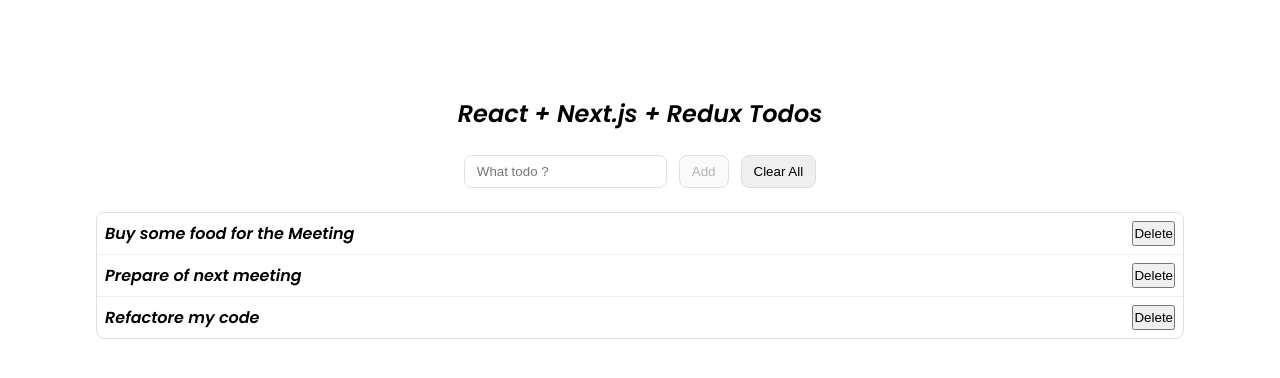
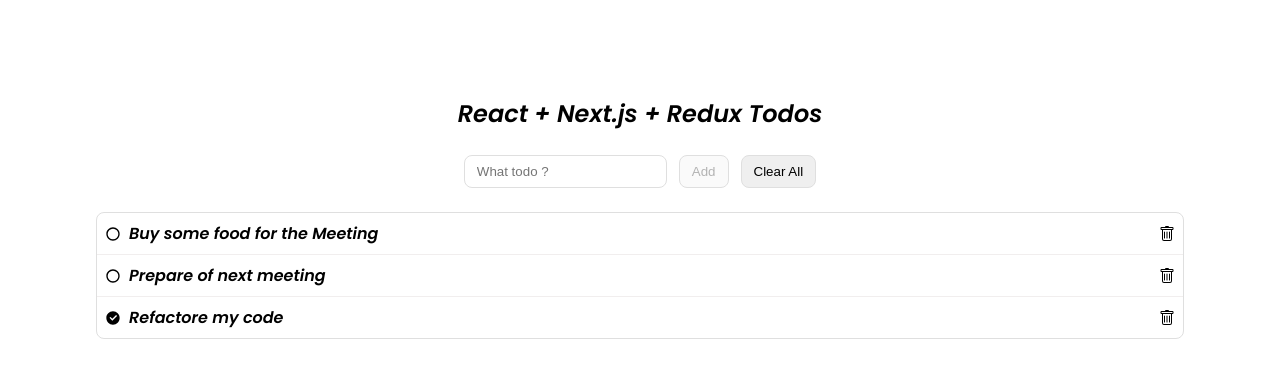
Before and after one commit to tamirossmbox/react-nextjs-redux-todos, a Next.js app: page / in a window 1280 px wide. Shown: the top 378 px of the page. Built offline with nearby package versions, Linux system fonts and the light colour scheme.

Commit message:
changeIsDone

```diff
--- a/src/components/list-item/ListItem.module.css
+++ b/src/components/list-item/ListItem.module.css
@@ -1,13 +1,32 @@
 .list-item {
     display: flex;
+    align-items: center;
     padding: 8px;
     border-bottom: 1px solid #f1eeee;
 }
+
 
 .list-item:last-child {
     border-bottom: none;
 }
 
 .text {
+    display: flex;
+    align-items:center;
     flex: 1;
+    gap: 8px;
 }
+
+.icon:hover {
+    cursor: pointer;
+    transition: 0.3s;
+}
+
+.delete-icon:hover {
+    color: red;
+}
+
+.action-box {
+    display: flex;
+    gap: 8px;
+}
--- a/src/components/list-item/ListItem.tsx
+++ b/src/components/list-item/ListItem.tsx
@@ -1,7 +1,9 @@
 import React from 'react';
 import styles from './ListItem.module.css';
 import { useDispatch } from 'react-redux';
-import { deleteTodo } from '@/features/TodoSlice';
+import { changeIsDone, deleteTodo } from '@/features/TodoSlice';
+import { BsTrash } from 'react-icons/bs';
+import { RiCheckboxBlankCircleLine, RiCheckboxCircleFill } from 'react-icons/ri'
 
 interface ListItemProps {
     id: number | string;
@@ -9,16 +11,28 @@
     isDone?: boolean;
 }
 
-const ListItem = ({ id, text }: ListItemProps) => {
+const ListItem = ({ id, text, isDone }: ListItemProps) => {
     const dispatch = useDispatch();
 
     const handleDeleteTodo = () => {
         dispatch(deleteTodo(id))
     }
+
+    const handleClick = () => {
+        dispatch(changeIsDone({id, isDone}))
+    }
+
     return (
         <li key={id} className={styles['list-item']}>
-            <span className={styles.text}>{text}</span>
-            <button onClick={handleDeleteTodo}>Delete</button>
+
+            <span className={styles.text} onClick={handleClick}>
+                {isDone ? <RiCheckboxCircleFill /> : <RiCheckboxBlankCircleLine />}
+                {text}
+            </span>
+
+            <div className={styles['action-box']}>
+                <BsTrash onClick={handleDeleteTodo} className={`${styles.icon} ${styles['delete-icon']}`} />
+            </div>
         </li>
     )
 }
--- a/src/features/TodoSlice.ts
+++ b/src/features/TodoSlice.ts
@@ -39,9 +39,19 @@
       const newTodos = state.todos.filter((item) => item.id !== action.payload);
       state.todos = newTodos;
     },
+
+    changeIsDone: (state, action) => {
+        const { id, isDone } = action.payload;
+
+        const todo = state.todos.find(item => item.id === id);
+
+        if (todo) {
+            todo.isDone = !isDone
+        }
+    }
   },
 });
 
-export const { addTodo, clearAll, deleteTodo } = todosSlice.actions;
+export const { addTodo, clearAll, deleteTodo, changeIsDone } = todosSlice.actions;
 
 export default todosSlice.reducer;
```
